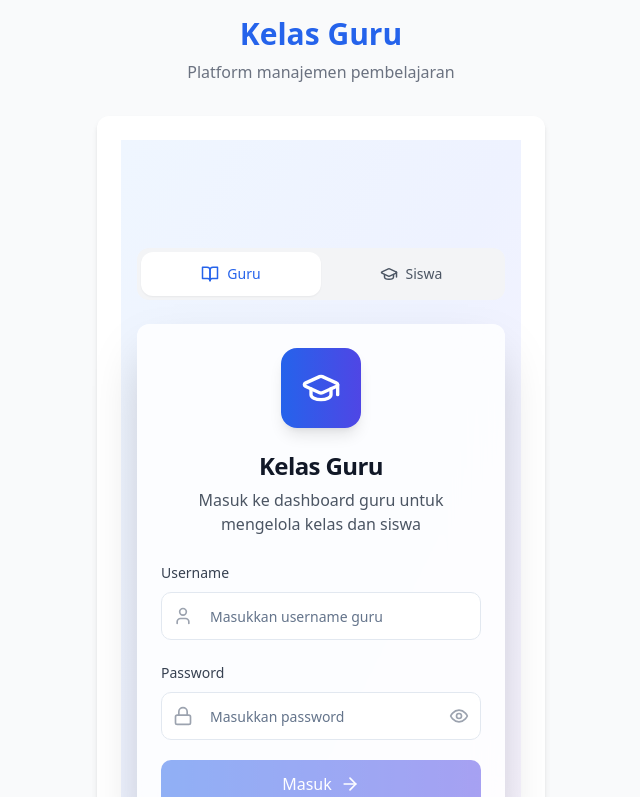
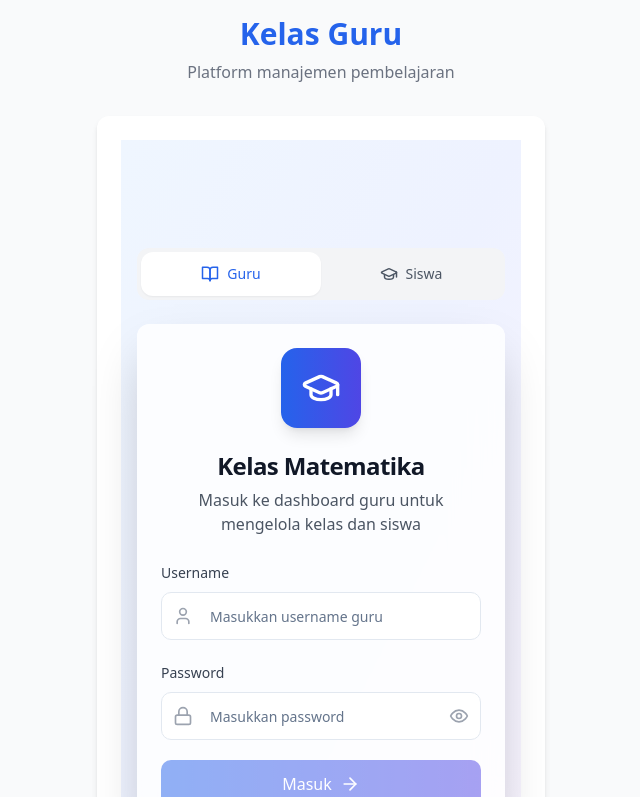
Before and after one commit to alsaxvip/2526math, a React (Vite) app: page /login in a window 1280 px wide. Shown: the top 797 px of the page, without its empty margins (319-959 px from the left). Built offline with nearby package versions, Linux system fonts and the light colour scheme.

Commit message:
Update Login.tsx

```diff
--- a/src/pages/Login.tsx
+++ b/src/pages/Login.tsx
@@ -192,7 +192,7 @@ const Login = () => {
                 <GraduationCap className="w-10 h-10 text-white" />
               </div>
               <CardTitle className="text-2xl font-bold text-gray-900">
-                Kelas Guru
+                Kelas Matematika
               </CardTitle>
               <CardDescription className="text-base text-gray-600">
                 {activeTab === 'teacher'
```
